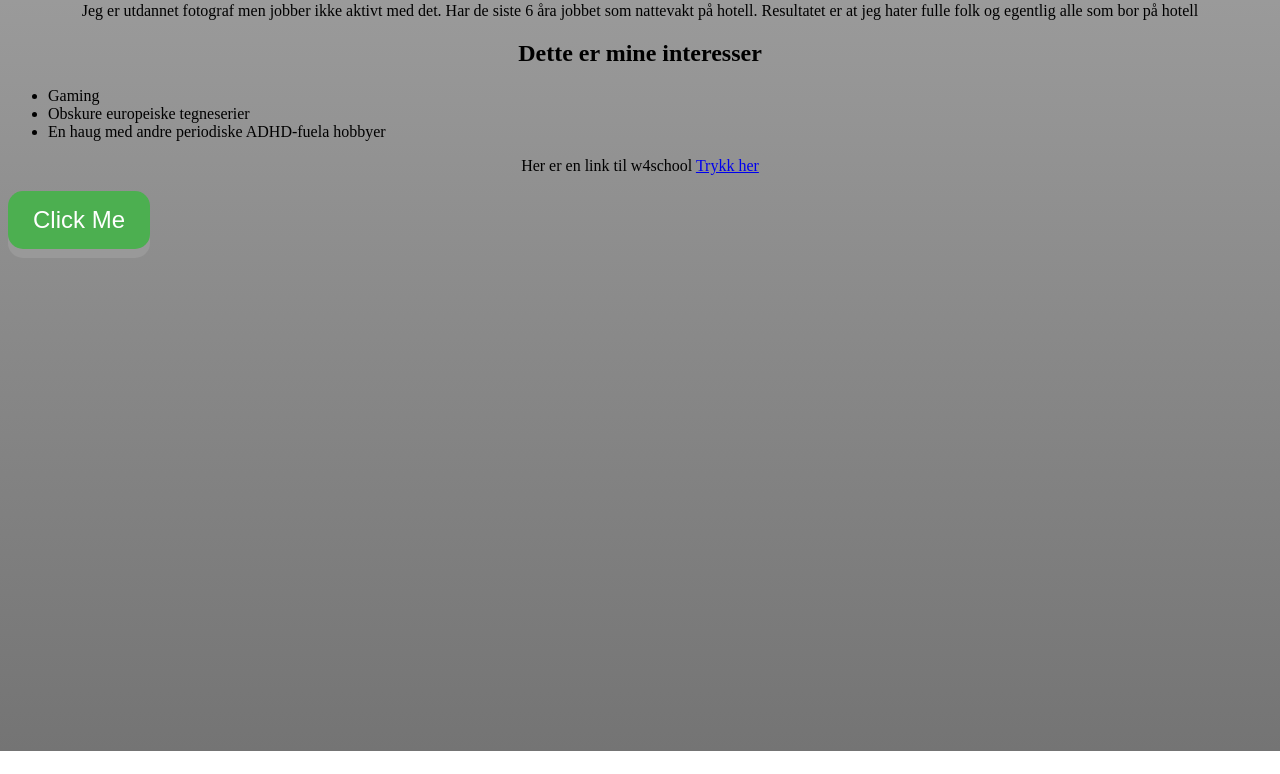
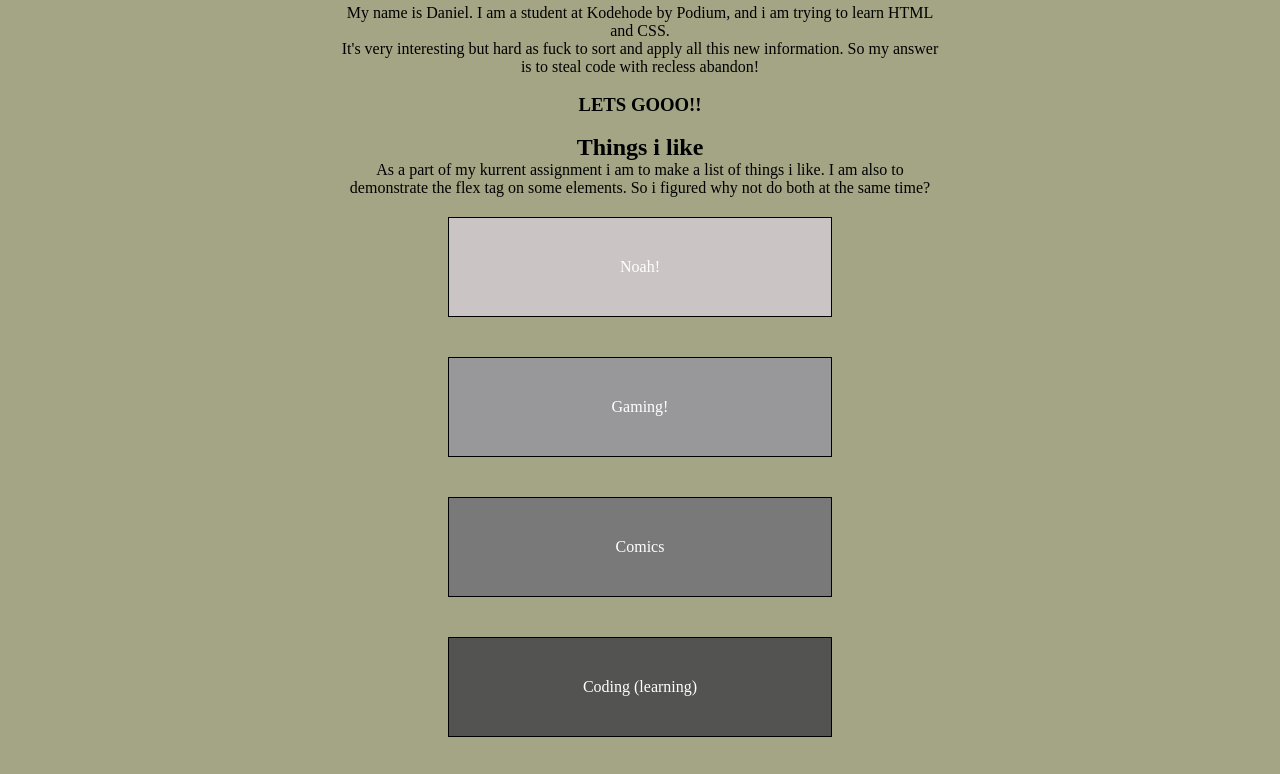
Before and after one commit to D81kode/dag11, a plain HTML site: page index.html in a window 1280 px wide. Shown: the part 78-852 px from the top of the page. Before the commit the page ends 829 px from the top, so only its background shows below. Drawn offline with Linux system fonts and the light colour scheme.

Commit message:
first assignment kinda complete

```diff
--- a/Styles.css
+++ b/Styles.css
@@ -1,66 +1,74 @@
-h1 {
-    color: rgb(26, 73, 44);
-    text-align: center;
+* {
+  box-sizing: border-box;
+  margin: 0;
 }
 
-h2 {
+
+body {
+  display: flex;
+  justify-content: center;
+  align-items: center;
+  min-height: 100vh;
+  background-color: rgb(164, 165, 132);
+}
+
+h1, h2, h3, p {
   text-align: center;
+  max-width: 600px;
 }
-body {
-    /* background-color: rgb(139, 142, 143); */
-    background-image: linear-gradient(#9e9e9e, #747474);
-    min-height: 100vh;
+
+div.boxwrapper {
+  display: flex;
+  flex-direction: column;
+  /* align-items: center;
+  min-height: 100vh; */
+  /* justify-content: center;
+  flex-wrap: wrap;
+  min-height: 100vh; */
+  align-items: center;
+
+}
+
+main {
+
+}
+
+.box {
+
+  height: 100px;
+  min-width: 30vw;
+  margin: 20px;
+  border: 1px solid black;
+  color: white;
+  display: flex;
+  justify-content: center;
+  align-items: center;
+
+
 
 
 }
 
-  p {
-    text-align: center;
+div.box p {
+
 }
 
-
-  /* li {
-    border:  4px solid orange;
+.box1 {
+  background-color: rgb(202, 196, 196);
 }
 
-  h1 {
-    border: 4px solid blue;
-  } */
-
- .item1 {
-  color: yellow;
-  font-family: Arial, Helvetica, sans-serif;
+.box2 {
+  background-color: rgb(152, 152, 155);
 }
 
- .item2 {
-  color: rgb(0, 174, 255);
-  font-family: 'Times New Roman', Times, serif;
+.box3 {
+  background-color: rgb(120, 121, 120);
 }
 
- .item3 {
-  color: rgb(255, 30, 0);
-  font-family: w;
+.box4 {
+  background-color: rgb(83, 83, 82);
 }
 
- div.button {
-  display: inline-block;
-  padding: 15px 25px;
-  font-size: 24px;
-  cursor: pointer;
-  text-align: center;
-  /* text-decoration: none; */
-  outline: none;
-  color: #fff;
-  background-color: #4CAF50;
-  border: none;
-  border-radius: 15px;
-  box-shadow: 0 9px #999;
+.box5 {
+  background-color: rgb(48, 48, 48);
 }
-
-.button:hover {background-color: #3e8e41}
-
-.button:active {
-  background-color: #3e8e41;
-  box-shadow: 0 5px #666;
-  transform: translateY(4px);
-}
--- a/index.html
+++ b/index.html
@@ -1,31 +1,35 @@
 <!DOCTYPE html>
 <html lang="en">
-
-<head>
-    <meta charset="UTF-8">
-    <meta name="viewport" content="width=device-width, initial-scale=1.0">
+  <head>
+    <meta charset="UTF-8" />
+    <meta name="viewport" content="width=device-width, initial-scale=1.0" />
     <title>Document</title>
-    <link href="Styles.css" rel="stylesheet">
-    <link rel="stylesheet" href="Button1.css">
-</head>
+    <link href="Styles.css" rel="stylesheet" />
+    <!-- <link rel="stylesheet" href="Button1.css"> -->
+  </head>
 
 <body>
-    <!-- <body style="background-color:rgb(140, 155, 197);"> -->
-    <h1>Hei! Mitt navn er Daniel</h1>
-    <p>Jeg er utdannet fotograf men jobber ikke aktivt med det. Har de siste 6 åra jobbet som nattevakt på hotell.
-        Resultatet er at jeg hater fulle folk og egentlig alle som bor på hotell</p>
-    <h2>Dette er mine interesser</h2>
-    <ul>
-        <li>Gaming</li>
-        <li>Obskure europeiske tegneserier</li>
-        <li>En haug med andre periodiske ADHD-fuela hobbyer</li>
-    </ul>
-<p>Her er en link til w4school
-<a href="https://www.w3schools.com/html/html_basic.asp">Trykk her</a></p>
-<button class="button">Click Me</button>
+    <main>
 
+<h1> This is my piracy project!</h1>
+<br>
 
+<h2>Who am i?</h2>
 
+<p>My name is Daniel. I am a student at Kodehode by Podium, and i am trying to learn HTML and CSS.</p>
+<p>It's very interesting but hard as fuck to sort and apply all this new information. So my answer is to steal code with recless abandon!</p>
+<br>
+<h3>LETS GOOO!!</h3>
+<br>
+<h2>Things i like</h2>
+<p>As a part of my kurrent assignment i am to make a list of things i like. I am also to demonstrate the flex tag on some elements. So i figured why not do both at the same time?</p>
+
+    <div class="boxwrapper">
+      <div class="box box1"><p>Noah!</p></div>
+      <div class="box box2"><p>Gaming!</p></div>
+        <div class="box box3"><p>Comics</p></div>
+        <div class="box box4"><p>Coding (learning)</p></div>
+        <div class="box box5"><p>Buying and selling</p></div>
+    </div>
+</main>
 </body>
-
-</html>
```
Lines whose indentation alone changed are shown as unchanged.
